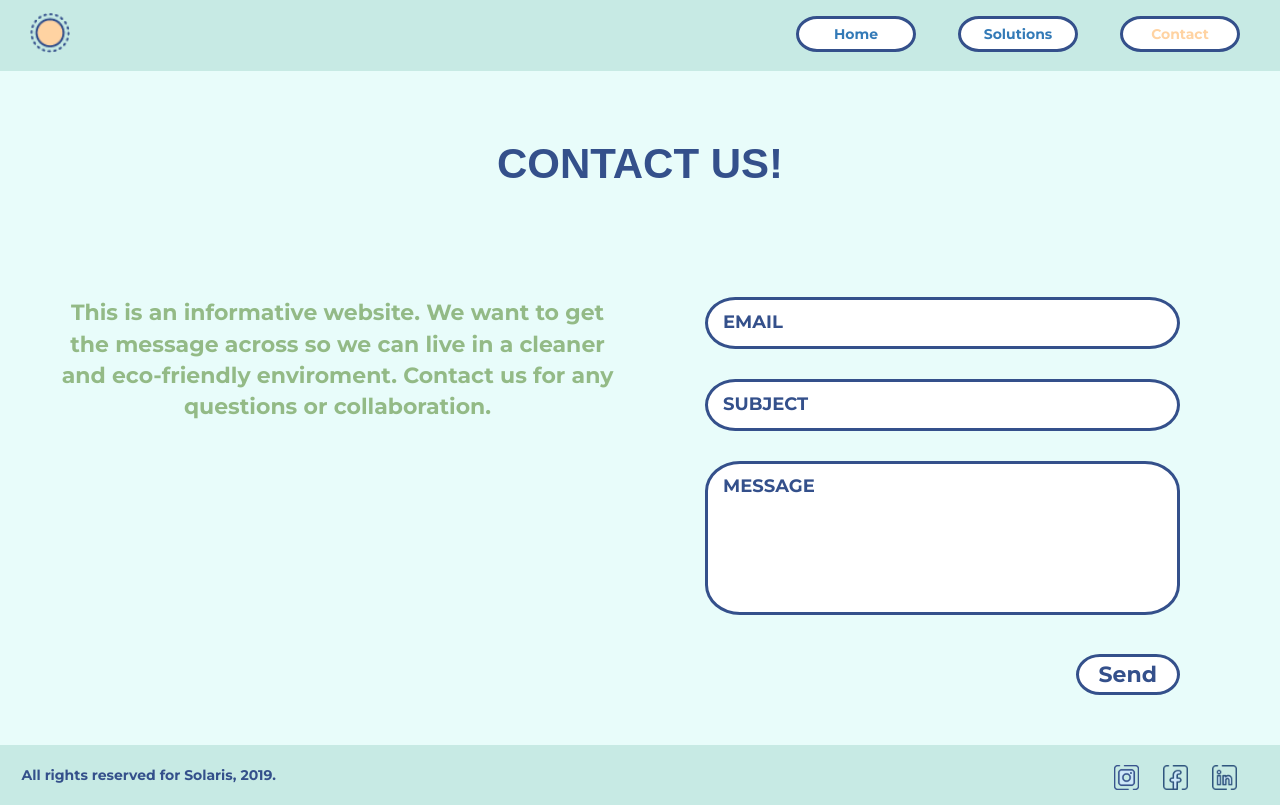
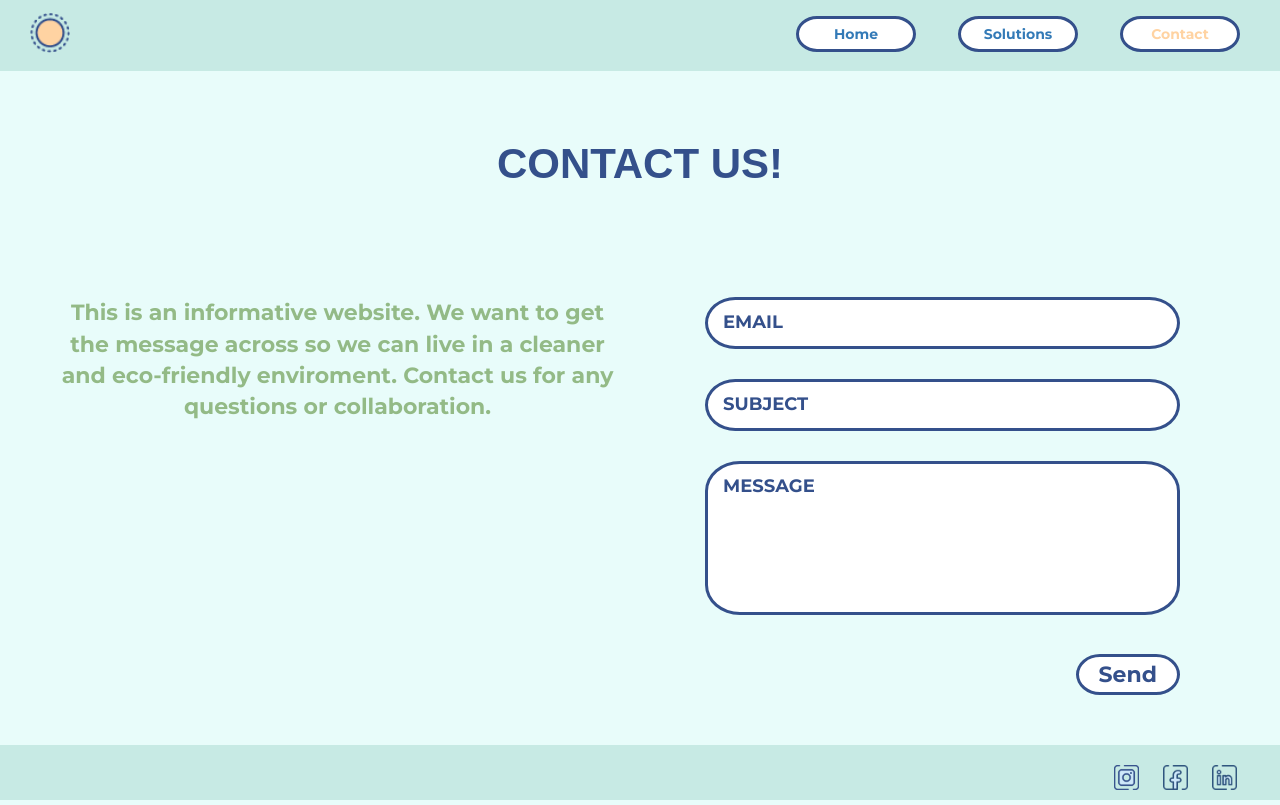
Before and after one commit to Drakso/Solaris, a plain HTML site: page contact/contact.html in a window 1280 px wide. Drawn offline with nearby package versions, Linux system fonts and the light colour scheme.

Commit message:
changed footer

```diff
--- a/contact/contact.html
+++ b/contact/contact.html
@@ -61,7 +61,7 @@
     </div>
     <div class="row footer">
         <div class="col-md-3">
-            <p> All rights reserved for Solaris, 2019. </p>
+            <p></p>
         </div>
         <div class="col-md-7"></div>
         <div class="col-md-2">
```
Also changed, not shown: index.html (+1 -1 lines), solutions/solutions.html (+1 -1 lines).
